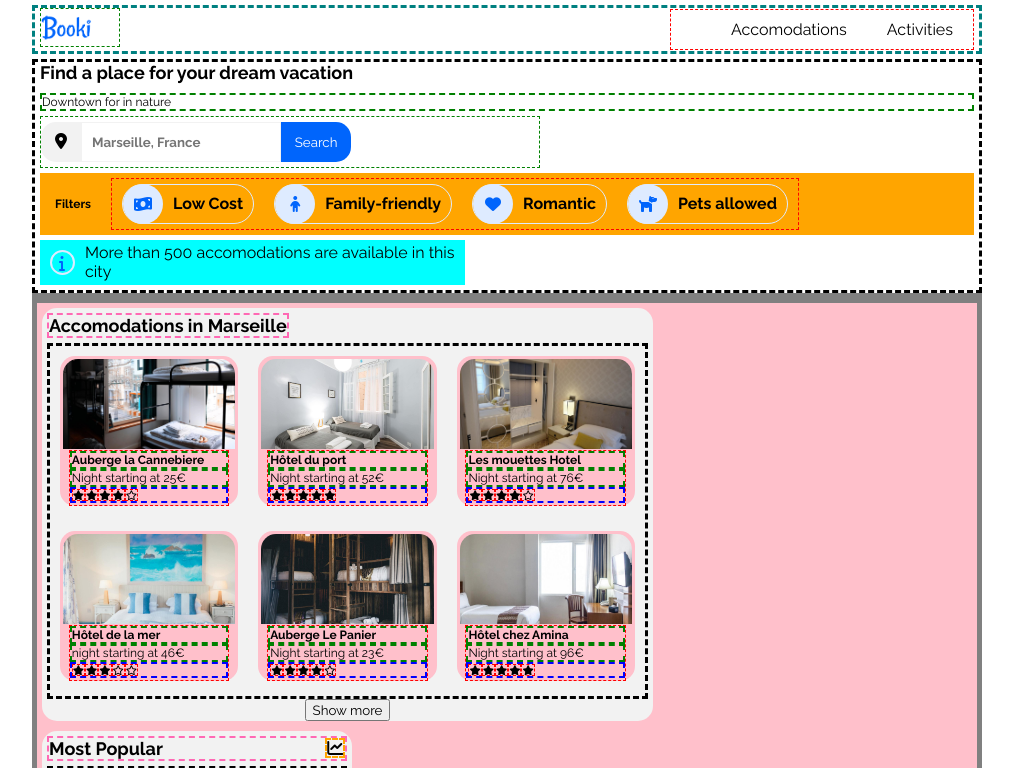
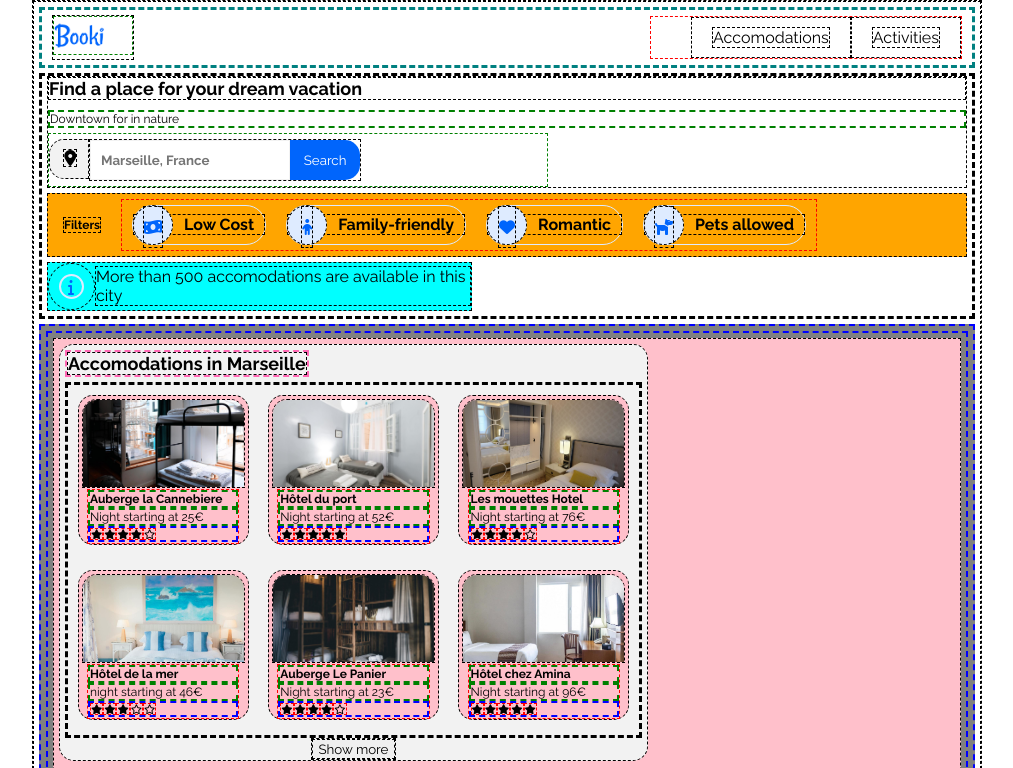
Before and after one commit to happyfruitninja/OCR_WebDev_P2_Practical_Booki, a plain HTML site: page index.html in a window 1280 px wide. Shown: the top 768 px of the page, without its empty margins (133-1146 px from the left). Drawn offline with Linux system fonts and the light colour scheme.

Commit message:
Feb 10, 2022

```diff
--- a/index.html
+++ b/index.html
@@ -21,8 +21,8 @@
       <img src="images/logo/Booki.png">
     </div>
     <ul>
-      <li><a href="#acc_container">Accomodations</a></li>
-      <li><a href="#act_container">Activities</a></li>
+      <li><a href="#acc">Accomodations</a></li>
+      <li><a href="#act">Activities</a></li>
     </ul>
   </nav>
 
@@ -216,7 +216,7 @@
       </div>
     </div>
 
-    <div id="act_container">
+    <div id="act">
       <h3>Activities in Marseille</h3>
       <div class="act_group_cards">
         <div class="card_full">
--- a/style.css
+++ b/style.css
@@ -3,6 +3,7 @@
   font-family: Raleway, sans-serif;
   max-width: 950px;
   margin: auto;
+    border: 1px dashed black;
 }
 
 h3 {
@@ -17,28 +18,19 @@ p {
   font-size: 12px;
 }
 
-a {
-  text-decoration: none;
-  color: black;
-}
-
-a:hover {
-  color: #0065FC;
-}
 
 nav {
   display: flex;
   justify-content: space-between;
-  margin: 5px 0;
+  margin: 5px;
   padding: 0 5px;
-  ;
   border: 3px dashed teal;
   align-items: center;
 }
 
 .logo {
-  padding: 0;
-  margin: 0;
+
+  margin: 5px;
 }
 
 .logo img {
@@ -50,7 +42,7 @@ nav {
 nav ul {
   display: flex;
   list-style-type: none;
-  margin: 0;
+  margin: 5px;
   border: 1px dashed red;
 }
 
@@ -62,8 +54,17 @@ nav ul>li:hover {
   border-top: 2px solid #0065FC;
 }
 
+a {
+  text-decoration: none;
+  color: black;
+}
+
+a:hover {
+  color: #0065FC;
+}
+
 header {
-  margin: 0;
+  margin: 5px;
   border: 3px dashed black;
 }
 
@@ -210,8 +211,8 @@ input[type="submit"] {
 }
 
 main {
-  background-color: red;
-  padding: 5px 0;
+border: 2px dashed blue;
+  margin: 5px;
 }
 
 .stars {
@@ -228,7 +229,8 @@ main {
 }
 
 #acc {
-  margin-top: 5px;
+  margin: 5px;
+  border: 2px dashed blue;
 }
 
 .acc_container {
@@ -481,6 +483,8 @@ footer {
   display: flex;
   flex-wrap: wrap;
   justify-content: space-around;
+  margin: 5px;
+  border: 2px dashed blue;
 }
 
 footer div {
@@ -531,6 +535,9 @@ footer h3 {
  nav ul{
 
  }
+ nav ul>li:hover {
+   border-botoom: 2px solid #0065FC;
+ }
 
 
   header {
@@ -579,6 +586,7 @@ footer h3 {
 
   footer {
     display: block;
+
   }
 
   footer ul {
```
